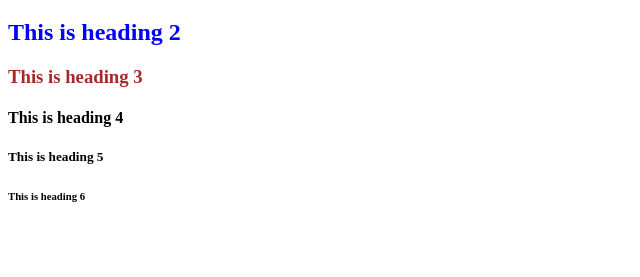
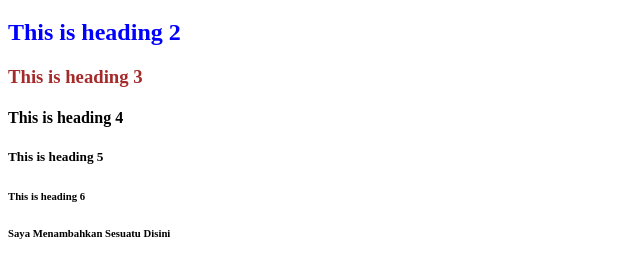
Before and after one commit to faqisyadid/web_git, a plain HTML site: page index.html in a window 1280 px wide. Shown: the part 61-338 px from the top of the page, without its empty margins (0-640 px from the left). Drawn offline with Linux system fonts and the light colour scheme.

Commit message:
Add Text h6

```diff
--- a/index.html
+++ b/index.html
@@ -13,5 +13,6 @@
 	<h4>This is heading 4</h4>
 	<h5>This is heading 5</h5>
 	<h6>This is heading 6</h6>
+	<h6>Saya Menambahkan Sesuatu Disini</h6>
 </body>
 </html>
```
